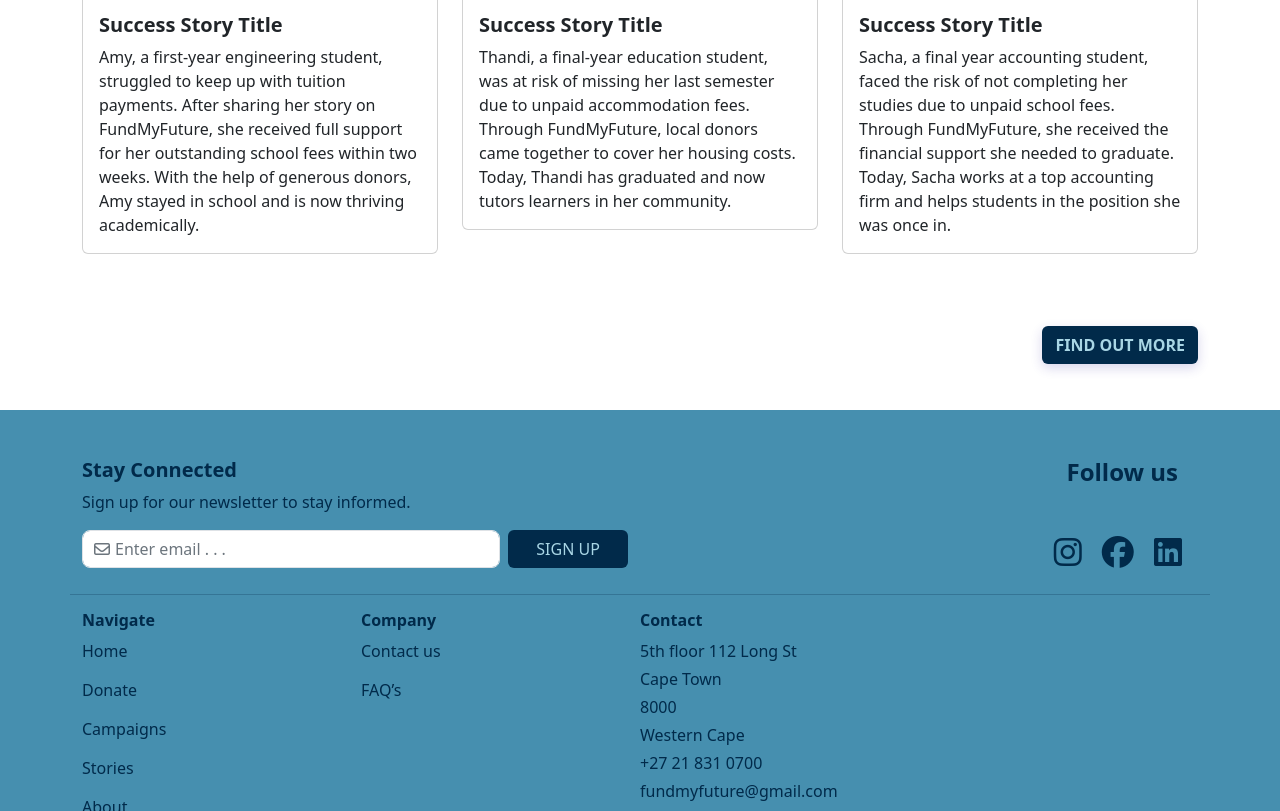
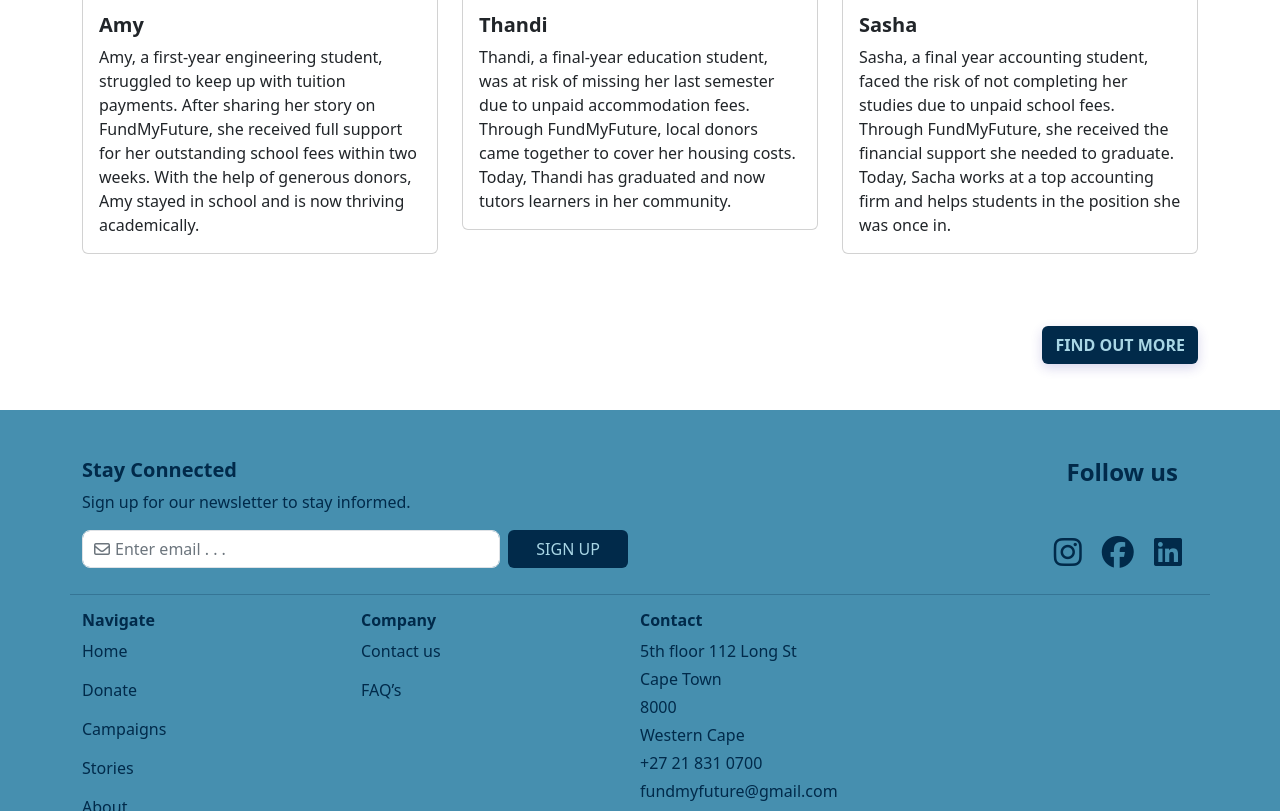
Before and after one commit to mignon-rossouw/IT-PROJECT, a website: page public/index.html in a window 1280 px wide. Shown: the part 2816-3627 px from the top of the page. Drawn offline with nearby package versions, Linux system fonts and the light colour scheme.

Commit message:
Update index.html

```diff
--- a/public/index.html
+++ b/public/index.html
@@ -645,7 +645,7 @@ At FundMyFuture, our mission is to make education more accessible and equitable
             <img src="./assets/pexels-anastasiya-gepp-654466-1462630.jpg" class="card-img-top" alt="Card 1">
           </div>
           <div class="card-body">
-            <h5 class="sucess-title card-title"><b>Success Story Title</b></h5>
+            <h5 class="sucess-title card-title"><b>Amy</b></h5>
             <p class="card-text"> Amy, a first-year engineering student, struggled to keep up with tuition payments. After sharing her story on FundMyFuture, she received full support for her outstanding school fees within two weeks. With the help of generous donors, Amy stayed in school and is now thriving academically. </p>
           </div>
         </div>
@@ -656,7 +656,7 @@ At FundMyFuture, our mission is to make education more accessible and equitable
             <img src="./assets/pexels-bule-2127348686-34377373.jpg" class="card-img-top" alt="Card 2">
           </div>
           <div class="card-body">
-            <h5 class="card-title"><b>Success Story Title</b></h5>
+            <h5 class="card-title"><b>Thandi</b></h5>
             <p class="card-text"> Thandi, a final-year education student, was at risk of missing her last semester due to unpaid accommodation fees. Through FundMyFuture, local donors came together to cover her housing costs. Today, Thandi has graduated and now tutors learners in her community. </p>
           </div>
         </div>
@@ -667,9 +667,9 @@ At FundMyFuture, our mission is to make education more accessible and equitable
             <img src="./assets/pexels-cristian-rojas-10041267.jpg" class="card-img-top" alt="Card 3">
           </div>
           <div class="card-body">
-            <h5 class="card-title"><b>Success Story Title</b></h5>
+            <h5 class="card-title"><b>Sasha</b></h5>
             <p class="card-text">
-Sacha, a final year accounting student, faced the risk of not completing her studies due to unpaid school fees. Through FundMyFuture, she received the financial support she needed to graduate. Today, Sacha works at a top accounting firm and helps students in the position she was once in.
+Sasha, a final year accounting student, faced the risk of not completing her studies due to unpaid school fees. Through FundMyFuture, she received the financial support she needed to graduate. Today, Sacha works at a top accounting firm and helps students in the position she was once in.
  </p>
           </div>
         </div>
```
